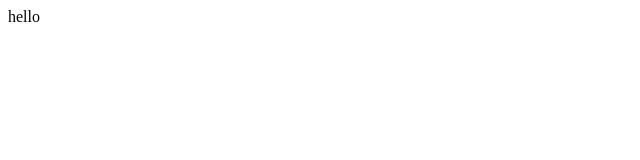
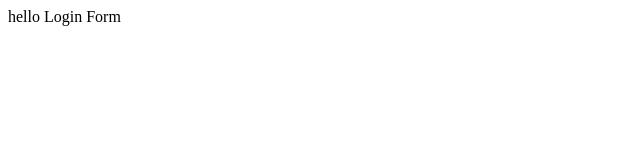
Before and after one commit to krishna71094/myappsample, a plain HTML site: page index.html in a window 1280 px wide. Shown: the full height of the page, 0-640 px from the left. Drawn offline with Linux system fonts and the light colour scheme.

Commit message:
login form

```diff
--- /dev/null
+++ b/dir2/app2.js
@@ -0,0 +1 @@
+console.log("hello2S");
--- a/index.html
+++ b/index.html
@@ -3,5 +3,6 @@
 </head>
 <body>
 hello
+Login Form
 </body>
 </htm>
```
Also changed, not shown: login.html (added, +1 -0 lines).
